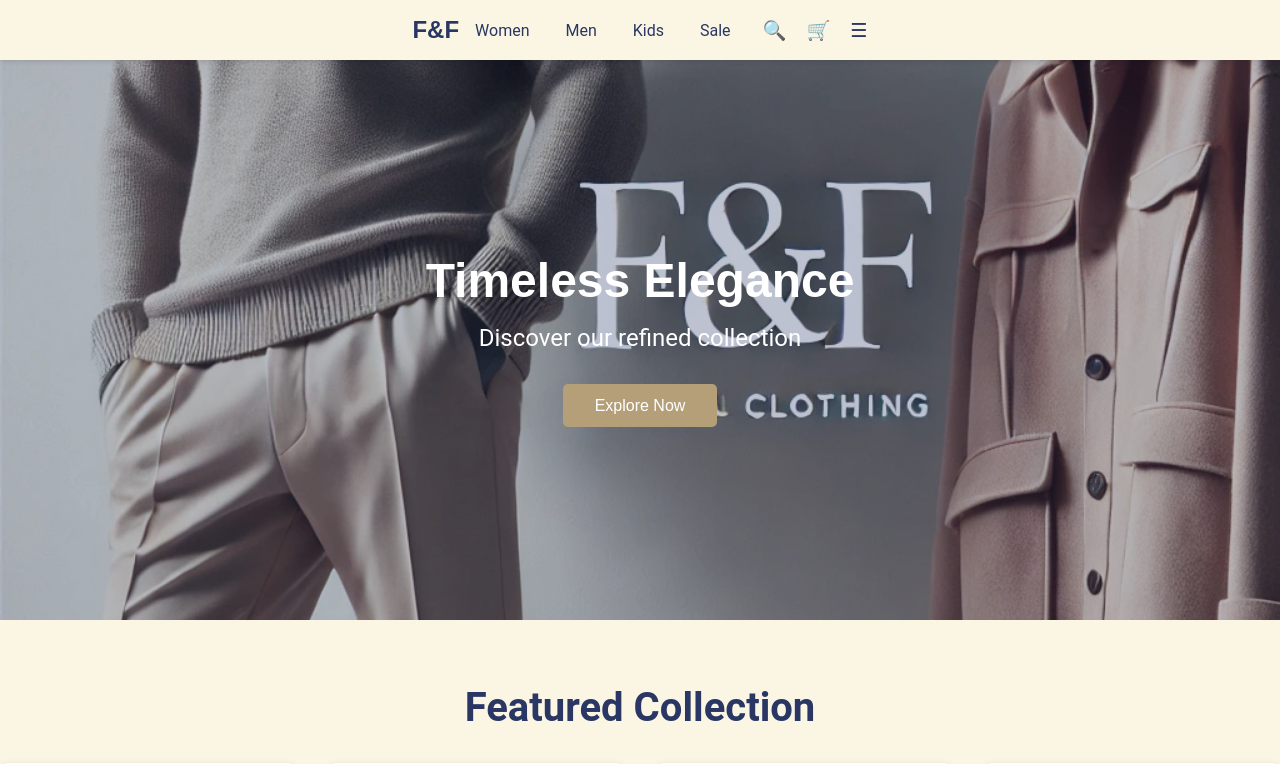
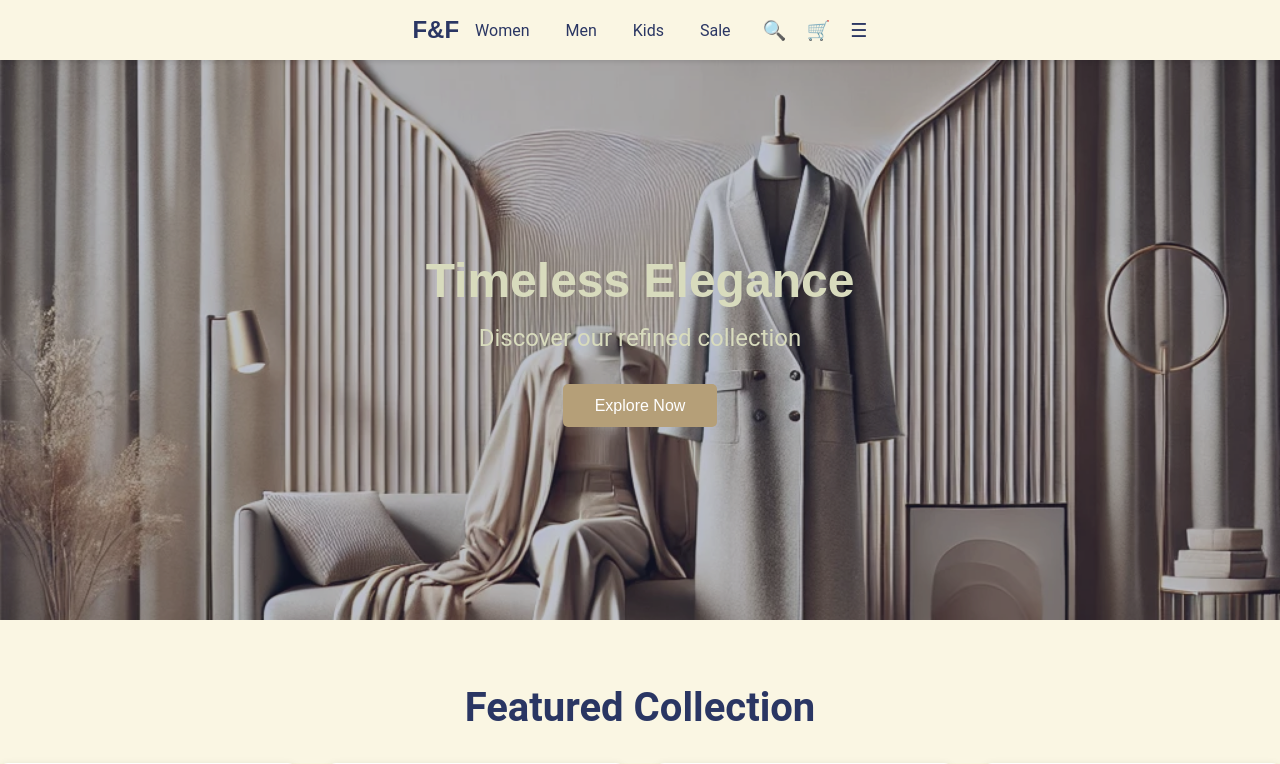
Before and after one commit to ManuFes/Php-programacion, a PHP site: the page made by src/Proyecto Final DAW/figjam/chato/figjam.html in a window 1280 px wide. Shown: the top 764 px of the page. Run offline with PHP 8.4, Linux system fonts and the light colour scheme.

Commit message:
hero img

```diff
--- a/src/Proyecto Final DAW/figjam/chato/style.css
+++ b/src/Proyecto Final DAW/figjam/chato/style.css
@@ -73,7 +73,7 @@ a {
     display: flex;
     align-items: center;
     justify-content: center;
-    color: white;
+    color: #D8DBBD;
     text-align: center;
     position: relative;
 }
```
Also changed, not shown: src/Proyecto Final DAW/figjam/chato/figjam.html (+22 -0 lines), src/Proyecto Final DAW/figjam/chato/img/hero.png.
